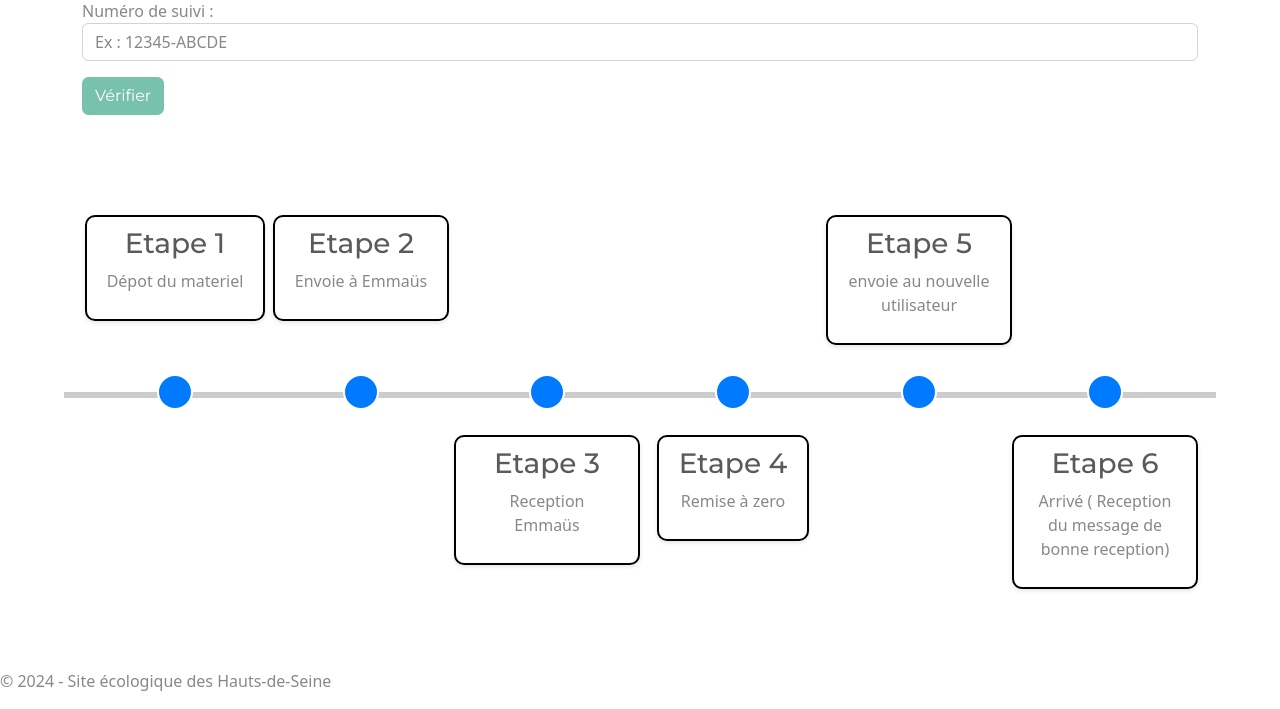
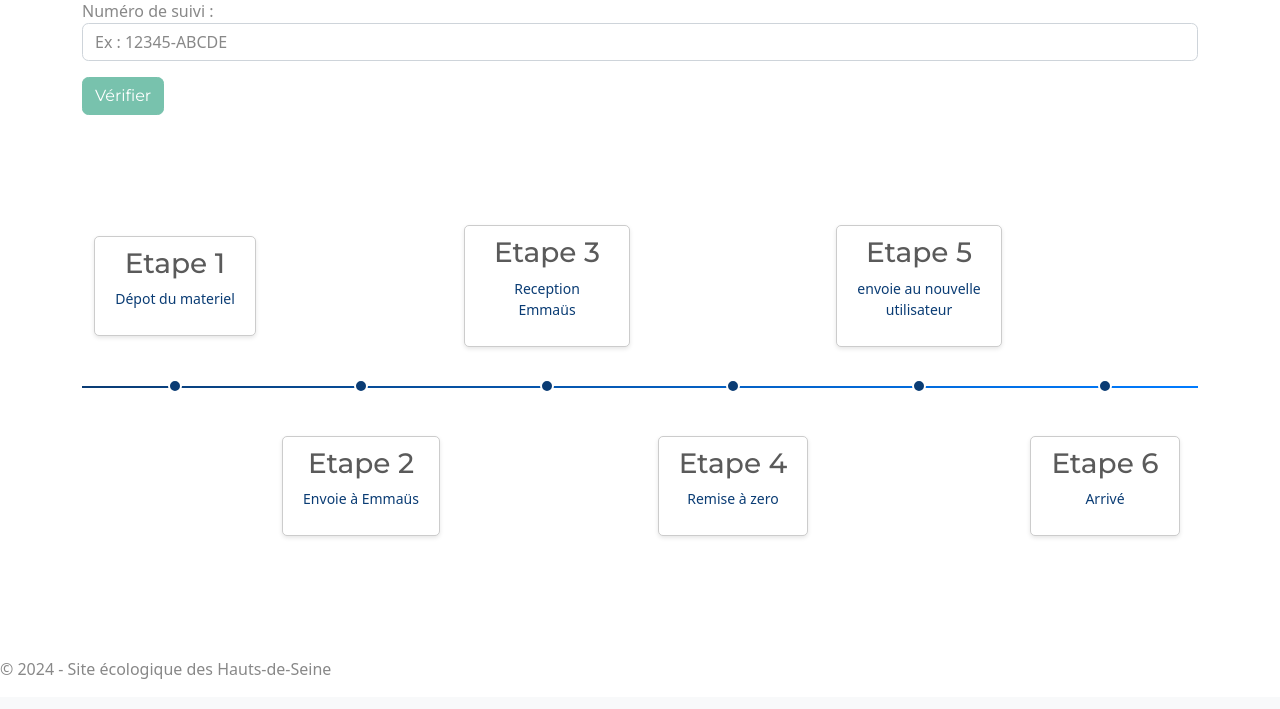
Before and after one commit to Devlab-IIM-2024-Groupe-6/devlab-main, a Symfony app: template templates/tracking.html.twig in a window 1280 px wide. Shown: the part 219-928 px from the top of the page. After the commit the page ends 898 px from the top, so only its background shows below. Run offline with Twig, Linux system fonts and the light colour scheme; the template is opened without the code that fills it, so the values that code supplies are empty; some libraries are stand-ins or nearby versions.

Commit message:
premier version responsive mobile

```diff
--- a/public/css/timeline.css
+++ b/public/css/timeline.css
@@ -1,28 +1,32 @@
-/* timeline.css */
+/* Section principale */
 .timeline {
     display: flex;
     justify-content: center;
+    align-items: center;
     position: relative;
     margin: 200px 0;
 }
 
+/* Ligne centrale */
 .timeline:before {
     content: '';
     position: absolute;
-    width: 90vw;
-    height: 6px;
-    background-color: #ccc;
+    width: 100%;
+    height: 2px;
+    background: linear-gradient(to right, #0A3C74, #007BFF); /* Dégradé horizontal bleu foncé à bleu clair */
     top: 50%;
     z-index: 1;
 }
 
+/* Élément de la timeline */
 .timeline-item {
     position: relative;
-    flex: 1;
+    flex: 1 1 200px;
     text-align: center;
-
+    margin: 10px;
 }
 
+/* Position des contenus au-dessus et en dessous */
 .timeline-item[data-position="above"] .timeline-content {
     position: relative;
     top: -100px;
@@ -30,30 +34,73 @@
 
 .timeline-item[data-position="below"] .timeline-content {
     position: relative;
-    top: 120px;
+    top: 100px;
 }
 
+/* Contenu stylisé */
 .timeline-content {
     display: inline-block;
     background: #fff;
+    border: 1px solid #ccc; /* Bordure légère grise */
     padding: 10px 20px;
-    border-radius: 10px;
+    border-radius: 5px;
     box-shadow: 0 2px 4px rgba(0, 0, 0, 0.1);
     z-index: 2;
     position: relative;
-    border: 2px solid black;
+    font-size: 14px;
+    color: #0A3C74; /* Texte bleu foncé */
 }
 
+/* Point sur la timeline */
 .timeline-item:after {
     content: '';
     position: absolute;
-    width: 36px;
-    height: 36px;
-    background: #007bff;
+    width: 14px;
+    height: 14px;
+    background: #0A3C74; /* Bleu foncé pour le cercle */
     border-radius: 50%;
     top: 50%;
     left: 50%;
     transform: translate(-50%, -50%);
     z-index: 3;
-    border: 2px solid #fff;
+    border: 2px solid #fff; /* Contour blanc autour des points */
 }
+
+/* --- Responsivité (seulement pour petits écrans) --- */
+
+/* Petits écrans : affichage vertical */
+@media (max-width: 768px) {
+    .timeline {
+        flex-direction: column;
+    }
+
+    .timeline:before {
+        /* Ligne verticale sur mobile */
+        height: 100%;
+        width: 2px;
+        background: linear-gradient(to bottom, #0A3C74, #007BFF); /* Dégradé bleu vertical */
+        left: 50%;
+        top: 0;
+    }
+
+    .timeline-item {
+        /* Centrer les éléments sur mobile */
+        flex: 1 1 auto;
+        width: 100%;
+        margin: 20px 0;
+    }
+
+    .timeline-item[data-position="above"] .timeline-content,
+    .timeline-item[data-position="below"] .timeline-content {
+        /* Contenus centrés horizontalement */
+        top: 0;
+        left: 50%;
+        transform: translateX(-50%);
+    }
+
+    /* Les points restent centrés */
+    .timeline-item:after {
+        left: 50%;
+        transform: translate(-50%, -50%);
+    }
+}
--- a/templates/tracking.html.twig
+++ b/templates/tracking.html.twig
@@ -32,13 +32,13 @@
         </div>
     </div>
 
-    <div class="timeline-item" data-position="above">
+    <div class="timeline-item" data-position="below">
         <div class="timeline-content">
             <h3>Etape 2</h3>
             <p>Envoie à Emmaüs </p>
         </div>
     </div>
-     <div class="timeline-item" data-position="below">
+     <div class="timeline-item" data-position="above">
         <div class="timeline-content">
             <h3>Etape 3</h3>
             <p>Reception Emmaüs </p>
@@ -59,7 +59,7 @@
      <div class="timeline-item" data-position="below">
         <div class="timeline-content">
             <h3>Etape 6</h3>
-            <p>Arrivé ( Reception du message de bonne reception) </p>
+            <p>Arrivé</p>
         </div>
     </div>
 </div>
```
